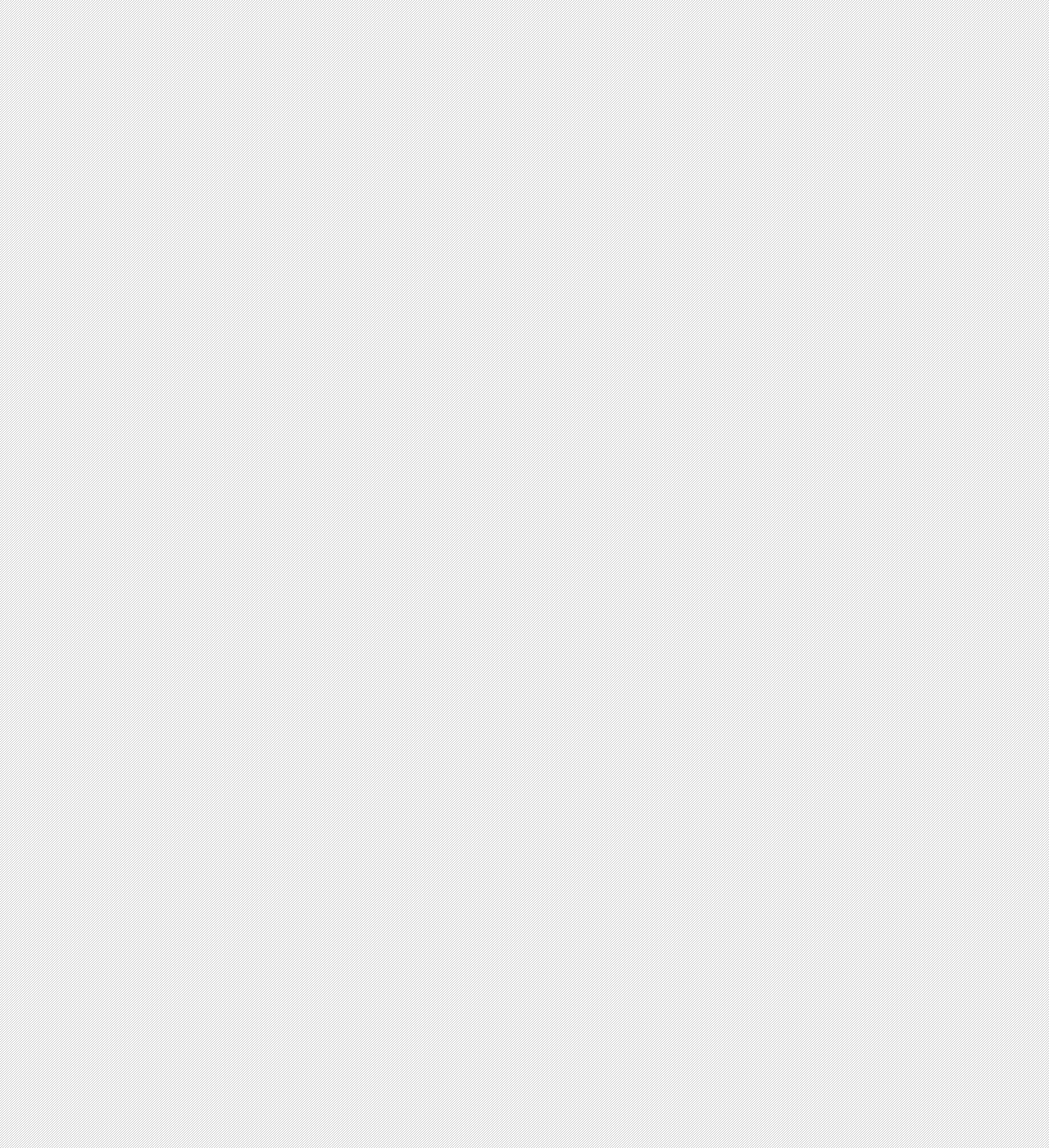
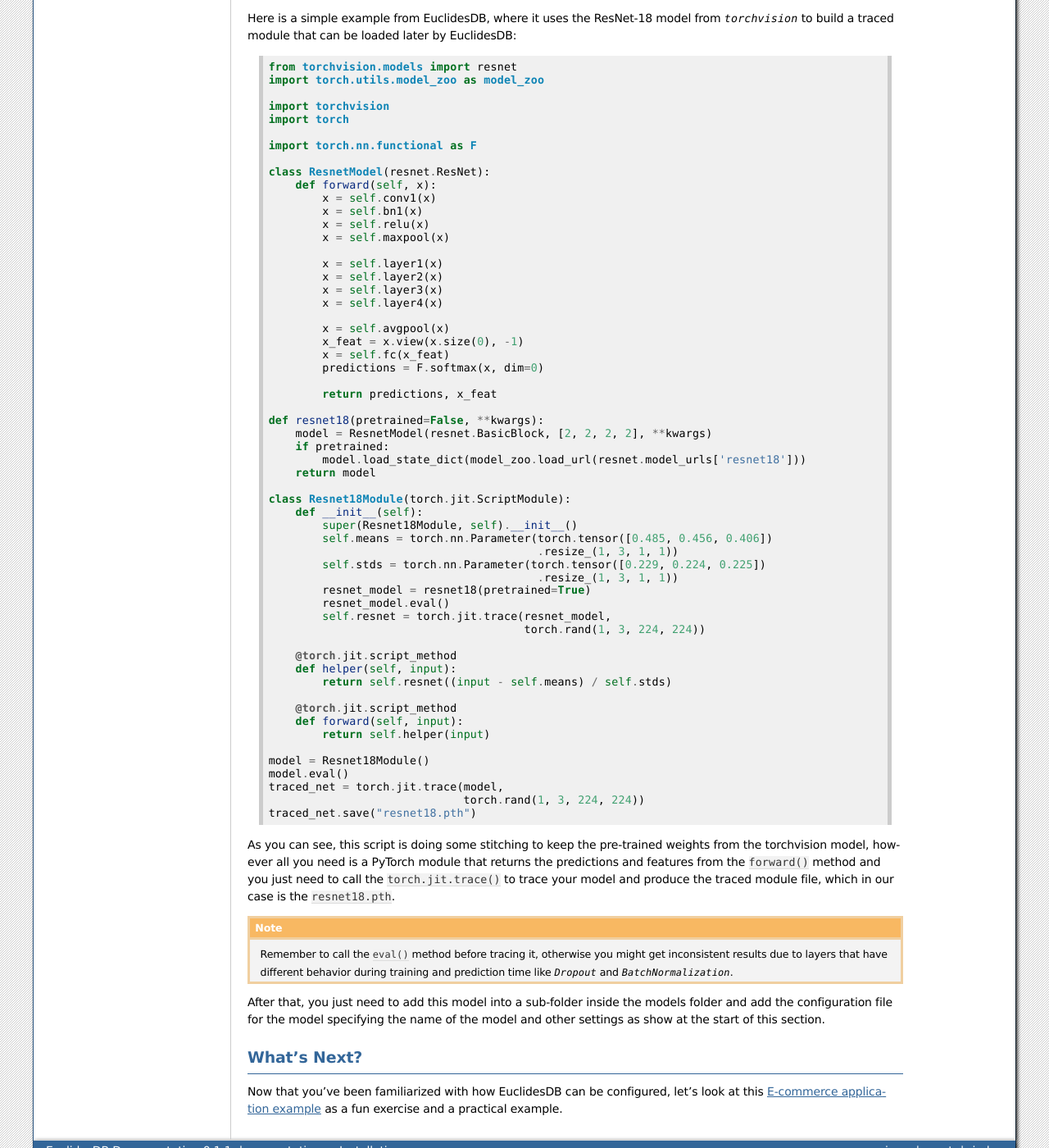
Before and after one commit to ShamsUlAzeem/euclides-test-docs, a Sphinx documentation site: the page built from source/walkthrough.rst, in a window 1280 px wide and 1400 px high, scrolled down 6027 px. Shown: the whole window at 82% size. Built offline with Sphinx 7.4.7, drawn with Linux system fonts in a browser that asks for light colours; some of the changed text lies outside the part shown.

```diff
--- a/source/walkthrough.rst
+++ b/source/walkthrough.rst
@@ -258,3 +258,81 @@
 
 Adding a New Model
 ------------------
+Adding a new model into EuclidesDB is straightforward, all you need is to follow the requirements below:
+
+ - **Normalization assumption**: we follow a normalization assumption similar to PyTorch `torchvision models <https://pytorch.org/docs/stable/torchvision/models.html>`_. EuclidesDB will forward images into your model's ``forward()`` method by scaling each pixel to be in between 0 and 1. Then you can normalize the data as you wish on your traced module as we'll show in a bit.
+ - **Return Tensors**: EuclidesDB stores two vectors from each item (or image), the first is the predictions (class predictions) and the second is the features that you want to store and use to index images to query later. For that reason, within your ``forward()`` method, you should always return a tuple with **(predictions, features)** and **respecting** the ordering of the elements.
+
+Here is a simple example from EuclidesDB, where it uses the ResNet-18 model from `torchvision` to build a traced module that can be loaded later by EuclidesDB:
+
+.. code-block:: python
+
+    from torchvision.models import resnet
+    import torch.utils.model_zoo as model_zoo
+
+    import torchvision
+    import torch
+
+    import torch.nn.functional as F
+
+    class ResnetModel(resnet.ResNet):
+        def forward(self, x):
+            x = self.conv1(x)
+            x = self.bn1(x)
+            x = self.relu(x)
+            x = self.maxpool(x)
+
+            x = self.layer1(x)
+            x = self.layer2(x)
+            x = self.layer3(x)
+            x = self.layer4(x)
+
+            x = self.avgpool(x)
+            x_feat = x.view(x.size(0), -1)
+            x = self.fc(x_feat)
+            predictions = F.softmax(x, dim=0)
+
+            return predictions, x_feat
+
+    def resnet18(pretrained=False, **kwargs):
+        model = ResnetModel(resnet.BasicBlock, [2, 2, 2, 2], **kwargs)
+        if pretrained:
+            model.load_state_dict(model_zoo.load_url(resnet.model_urls['resnet18']))
+        return model
+
+    class Resnet18Module(torch.jit.ScriptModule):
+        def __init__(self):
+            super(Resnet18Module, self).__init__()
+            self.means = torch.nn.Parameter(torch.tensor([0.485, 0.456, 0.406])
+                                            .resize_(1, 3, 1, 1))
+            self.stds = torch.nn.Parameter(torch.tensor([0.229, 0.224, 0.225])
+                                            .resize_(1, 3, 1, 1))
+            resnet_model = resnet18(pretrained=True)
+            resnet_model.eval()
+            self.resnet = torch.jit.trace(resnet_model,
+                                          torch.rand(1, 3, 224, 224))
+
+        @torch.jit.script_method
+        def helper(self, input):
+            return self.resnet((input - self.means) / self.stds)
+
+        @torch.jit.script_method
+        def forward(self, input):
+            return self.helper(input)
+
+    model = Resnet18Module()
+    model.eval()
+    traced_net = torch.jit.trace(model,
+                                 torch.rand(1, 3, 224, 224))
+    traced_net.save("resnet18.pth")
+
+As you can see, this script is doing some stitching to keep the pre-trained weights from the torchvision model, however all you need is a PyTorch module that returns the predictions and features from the ``forward()`` method and you just need to call the ``torch.jit.trace()`` to trace your model and produce the traced module file, which in our case is the ``resnet18.pth``.
+
+.. note:: Remember to call the ``eval()`` method before tracing it, otherwise you might get inconsistent results due to layers that have different behavior during training and prediction time like `Dropout` and `BatchNormalization`.
+
+After that, you just need to add this model into a sub-folder inside the models folder and add the configuration file for the model specifying the name of the model and other settings as show at the start of this section.
+
+What's Next?
+------------
+
+Now that you've been familiarized with how EuclidesDB can be configured, let's look at this `E-commerce application example <e-commerce.html>`_ as a fun exercise and a practical example.
```
